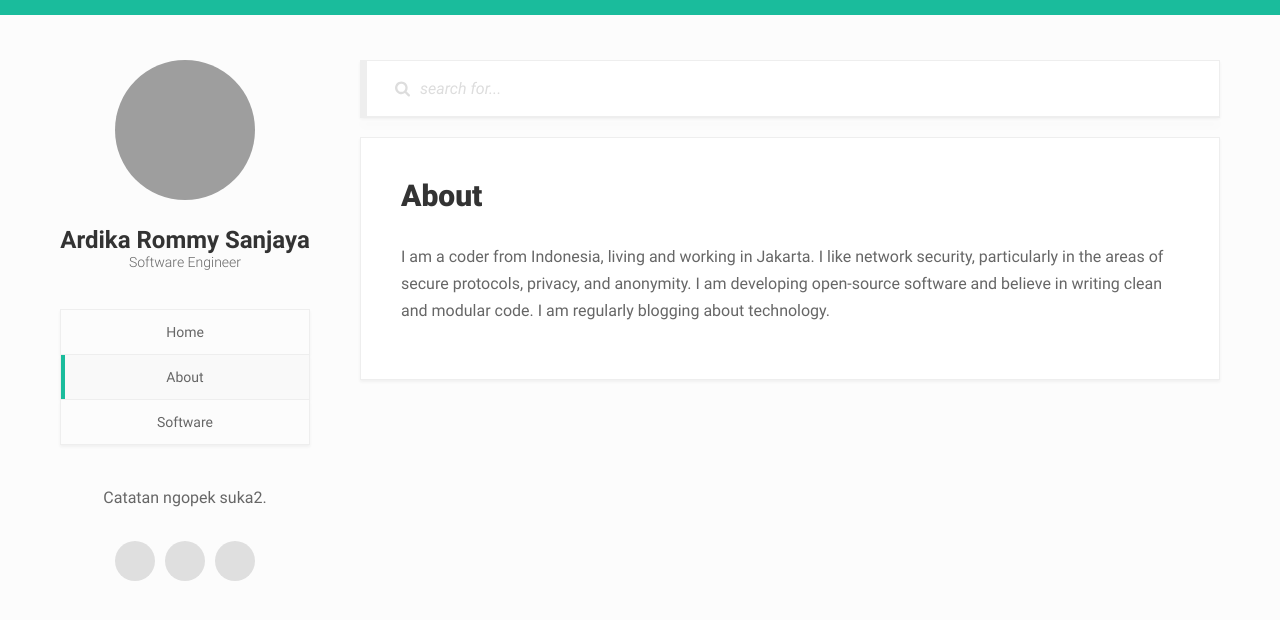
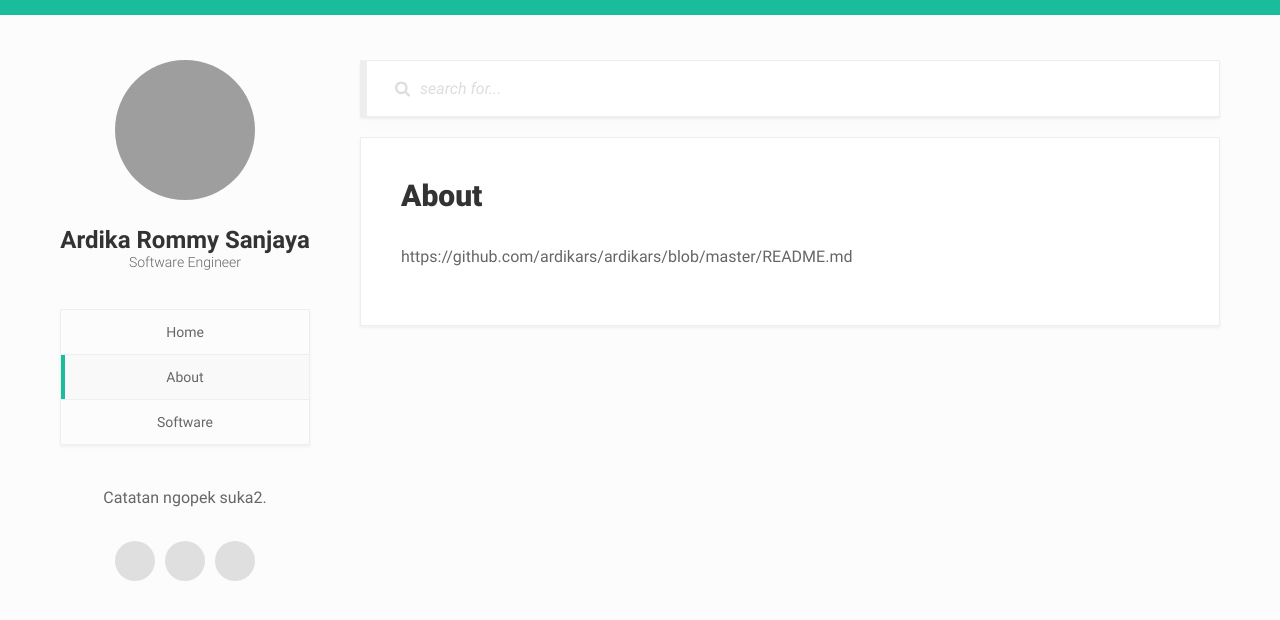
Before and after one commit to ardikars/ardikars.github.io, a Jekyll site: the page built from _pages/about/index.md, in a window 1280 px wide. Shown: the top 620 px of the page. Built offline with Jekyll 4.4.1, drawn with Linux system fonts in a browser that asks for light colours; grey boxes are pictures that could not be loaded.

Commit message:
Update index.md

```diff
--- a/_pages/about/index.md
+++ b/_pages/about/index.md
@@ -4,7 +4,4 @@ permalink: "/about/"
 layout: page
 ---
 
-I am a coder from Indonesia, living and working in Jakarta.
-I like network security, particularly in the areas of secure protocols, privacy, and anonymity.
-I am developing open-source software and believe in writing clean and modular code.
-I am regularly blogging about technology.
+https://github.com/ardikars/ardikars/blob/master/README.md
```
